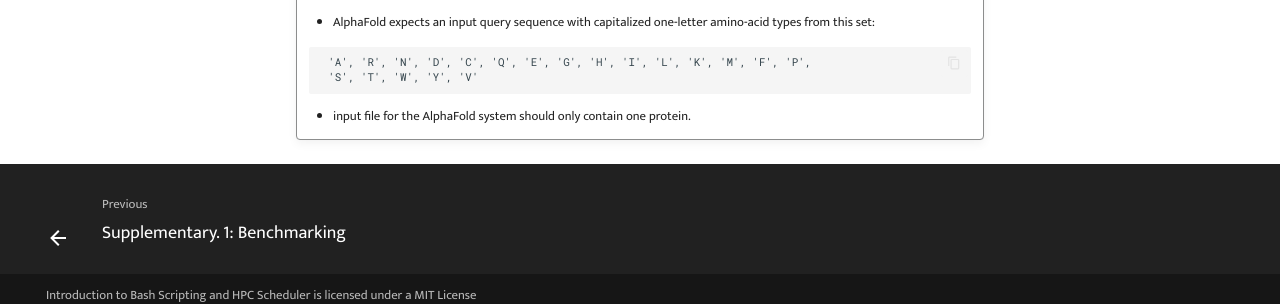
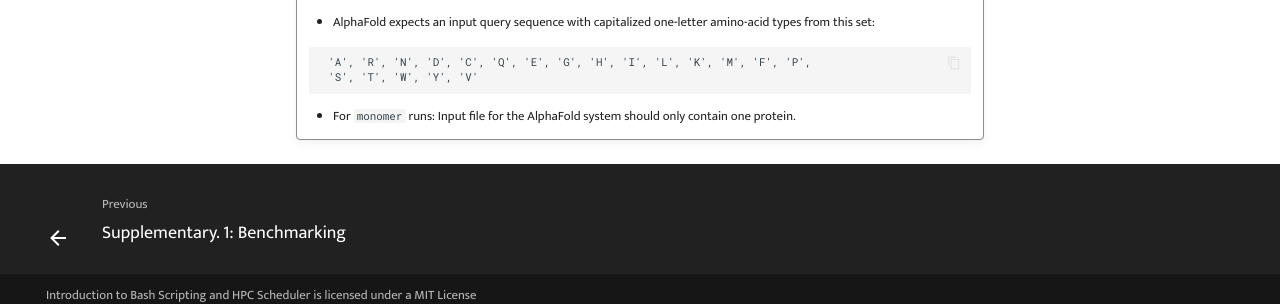
Before and after one commit to nesi/alphafold2-on-mahuika, an MkDocs documentation site: the page built from docs/7_supp2_troubleshoot.md, in a window 1280 px wide. Shown: the part 567-871 px from the top of the page. Built offline with MkDocs 1.6.1 and Material for MkDocs 9.7.7, drawn with Linux system fonts in a browser that asks for light colours; comment, search, counter and statistics services are not loaded.

Commit message:
fix troubleshooting for monomer

````diff
--- a/docs/7_supp2_troubleshoot.md
+++ b/docs/7_supp2_troubleshoot.md
@@ -25,4 +25,4 @@
        'S', 'T', 'W', 'Y', 'V'
       ```
 
-      - input file for the AlphaFold system should only contain one protein.
+      - For `monomer` runs: Input file for the AlphaFold system should only contain one protein.
````
